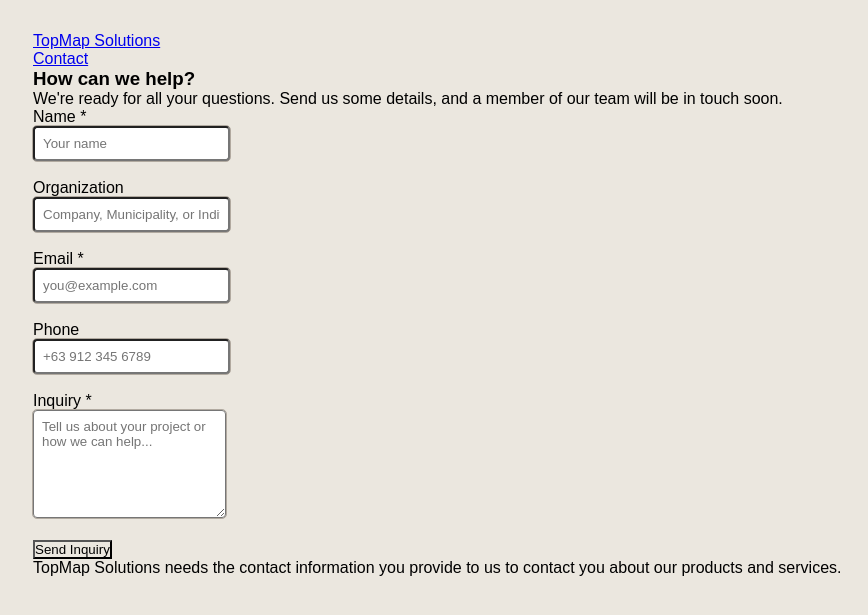
After one commit to joshdels/django-smart-city-gis, a Django app: page /inquiry/form/ in a window 1280 px wide. The commit adds this page. Shown: the top 615 px of the page, without its empty margins (127-995 px from the left). Run offline with Django 5.2, Linux system fonts and the light colour scheme; parts of the project's set-up code (start-up, migrations or seed data) failed here and were passed over.

Commit message:
form and its htmx

```diff
--- a/apps/guests/templates/components/footer.html
+++ /dev/null
@@ -1,3 +0,0 @@
-<footer>
-    This is footer
-</footer>
--- a/apps/guests/templates/components/hero.html
+++ b/apps/guests/templates/components/hero.html
@@ -1,5 +1,6 @@
 <section id="hero">
     <img src="" alt="">
-    <h1>Automate Land Parcel Data Cleaning</h1>
+    <h1>City Land Parcel Digital Data</h1>
     <p>Convert decades of technical descriptions into GIS-ready data in minutes.</p>
+    <a href="inquiry">Get in touch</a>
 </section>
--- /dev/null
+++ b/apps/guests/templates/form/contact.html
@@ -0,0 +1,53 @@
+<section>
+    <form hx-post="{% url 'send_public_form' %}"
+          hx-target="#contact-form"
+          hx-swap="outerHTML">
+        {% csrf_token %}
+        <div>
+            <label for="name">Name *</label>
+            <br>
+            <input type="text" id="name" name="name" placeholder="Your name" required>
+        </div>
+        <br>
+        <div>
+            <label for="organization">Organization</label>
+            <br>
+            <input type="text"
+                   id="organization"
+                   name="organization"
+                   placeholder="Company, Municipality, or Individual">
+        </div>
+        <br>
+        <div>
+            <label for="email">Email *</label>
+            <br>
+            <input type="email"
+                   id="email"
+                   name="email"
+                   placeholder="you@example.com"
+                   required>
+        </div>
+        <br>
+        <div>
+            <label for="phone">Phone</label>
+            <br>
+            <input type="tel" id="phone" name="phone" placeholder="+63 912 345 6789">
+        </div>
+        <br>
+        <div>
+            <label for="inquiry">Inquiry *</label>
+            <br>
+            <textarea id="inquiry"
+                      name="inquiry"
+                      rows="6"
+                      placeholder="Tell us about your project or how we can help..."
+                      required></textarea>
+        </div>
+        <br>
+        <button type="submit">Send Inquiry</button>
+        {% if error %}
+            <div class="alert error">{{ error }}</div>
+        {% endif %}
+    </form>
+    <p>TopMap Solutions needs the contact information you provide to us to contact you about our products and services.</p>
+</section>
--- a/apps/guests/templates/homepage.html
+++ b/apps/guests/templates/homepage.html
@@ -2,5 +2,5 @@
 {% block title %}Home Page | TopMap Solutions{% endblock %}
 {% block content %}
     {% include "components/hero.html" %}
-    {% include "components/inquiry.html" %}
+    {% include "components/assessment.html" %}
 {% endblock %}
--- a/apps/guests/templates/inquiry.html
+++ b/apps/guests/templates/inquiry.html
@@ -1,6 +1,13 @@
 {% extends 'base.html' %}
 {% block title %}Inquiry | TopMap Solutions{% endblock %}
-
 {% block content %}
-    {% include "components/contact.html" %}
+    <div>
+        <section>
+            <section>
+                <h1>How can we help?</h1>
+                <p>We're ready for all your questions. Send us some details, and a member of our team will be in touch soon.</p>
+            </section>
+            <div id="contact-form">{% include "form/contact.html" %}</div>
+        </section>
+    </div>
 {% endblock %}
--- a/apps/guests/urls.py
+++ b/apps/guests/urls.py
@@ -4,5 +4,6 @@ from . import views
 urlpatterns = [
     path("", views.homepage, name="homepage"),
     path("inquiry", views.inquiry_page, name="inquiry"),
+    path("inquiry/form/", views.inquiry_page, name="inquiry_form"),
     path("submit/", views.send_public_form, name="send_public_form"),
 ]
--- a/apps/guests/views.py
+++ b/apps/guests/views.py
@@ -13,6 +13,9 @@ def homepage(request):
 def inquiry_page(request):
     return render(request, "inquiry.html")
 
+def inquiry_form(request):
+    return render(request, "form/contact.html")
+
 
 def send_public_form(request):
     if request.method == "POST":
@@ -26,8 +29,8 @@ def send_public_form(request):
         if cooldown:
             return render(
                 request,
-                "index.html",
-                {"error": "You have already submitted an inquiry within the last 24 h"},
+                "form/contact.html",
+                {"error": "You have already submitted an inquiry within the last 24 hours"},
             )
 
         Guest.objects.create(
@@ -38,6 +41,4 @@ def send_public_form(request):
             phone=request.POST["phone"],
         )
 
-        return render(request, "success.html")
-
-    return redirect("home")
+        return render(request, "form/contact_success.html", {"email": email})
--- a/static/css/global.css
+++ b/static/css/global.css
@@ -1,4 +1,80 @@
-html, body, * {
-    padding: 0;
-    margin: 0;
+:root {
+  /* Colors */
+  --color-bg: #ebe7df;
+  --color-dark: #2b1d0e;
+  --color-accent: #f4530a;
+  --color-text-light: #ebe7df;
+
+  /* Typography */
+  --font-heading: "Neue Haas Grotesk", "Helvetica Now", Arial, sans-serif;
+  --font-body: "Inter", "Helvetica Neue", Arial, sans-serif;
+
+  --fw-black: 800;
+  --fw-bold: 700;
+  --fw-regular: 400;
+
+  /* Spacing/Radius */
+  --radius-btn: 4px;
+  --border-hairline: 1px solid rgba(43, 29, 14, 0.3);
 }
+
+
+input {
+  background-color: white;
+  padding: 0.5rem;
+  outline: var(--border-hairline);
+  border-radius: var(--radius-btn);
+}
+
+textarea {
+  background-color: white;
+  padding: 0.5rem;
+  outline: var(--border-hairline);
+  border-radius: var(--radius-btn);
+}
+
+html,
+* {
+  padding: 0;
+  margin: 0;
+  background-color: var(--color-bg);
+  font-family: var(--font-heading);
+}
+
+body {
+    padding: 2rem 10rem;
+}
+
+
+.btn-primary {
+  background: var(--color-dark);
+  color: var(--color-bg);
+  padding: 12px 24px;
+  border-radius: var(--radius-btn);
+  font-weight: var(--fw-bold);
+  border: none;
+}
+
+.btn-outline {
+  background: transparent;
+  border: 1px solid var(--color-dark);
+  color: var(--color-dark);
+  border-radius: var(--radius-btn);
+  padding: 10px 20px;
+}
+
+.success-toast {
+    position: fixed;
+    top: 20px;
+    right: 20px;
+
+    padding: 16px 20px;
+
+    background: #16a34a;
+    color: white;
+
+    border-radius: 8px;
+    box-shadow: 0 8px 20px rgba(0,0,0,.2);
+
+    z-index: 1000;
+}
--- a/templates/base.html
+++ b/templates/base.html
@@ -7,9 +7,12 @@
         <title>
             {% block title %}{% endblock %}
         </title>
+        <script src="https://unpkg.com/htmx.org@2.0.6"></script>
         <link rel="stylesheet" href="{% static 'css/global.css' %}">
+        {% block extra_css %}{% endblock %}
     </head>
     <body>
+        {% include 'navbar.html' %}
         {% block content %}{% endblock %}
     </body>
 </html>
--- a/templates/navbar.html
+++ b/templates/navbar.html
@@ -0,0 +1,6 @@
+<nav>
+    <a href="/">TopMap Solutions</a>
+    <div>
+        <a href="inquiry">Contact</a>
+    </div>
+</nav>
```
Also changed, not shown: apps/guests/templates/components/assessment.html (added, +40 -0 lines), apps/guests/templates/components/contact.html (deleted, +0 -58 lines), apps/guests/templates/components/contact_success.html (added, +10 -0 lines), apps/guests/static/css/inquiry.css (added), apps/guests/templates/components/navbar.html (deleted), apps/guests/templates/components/offers.html (added).
